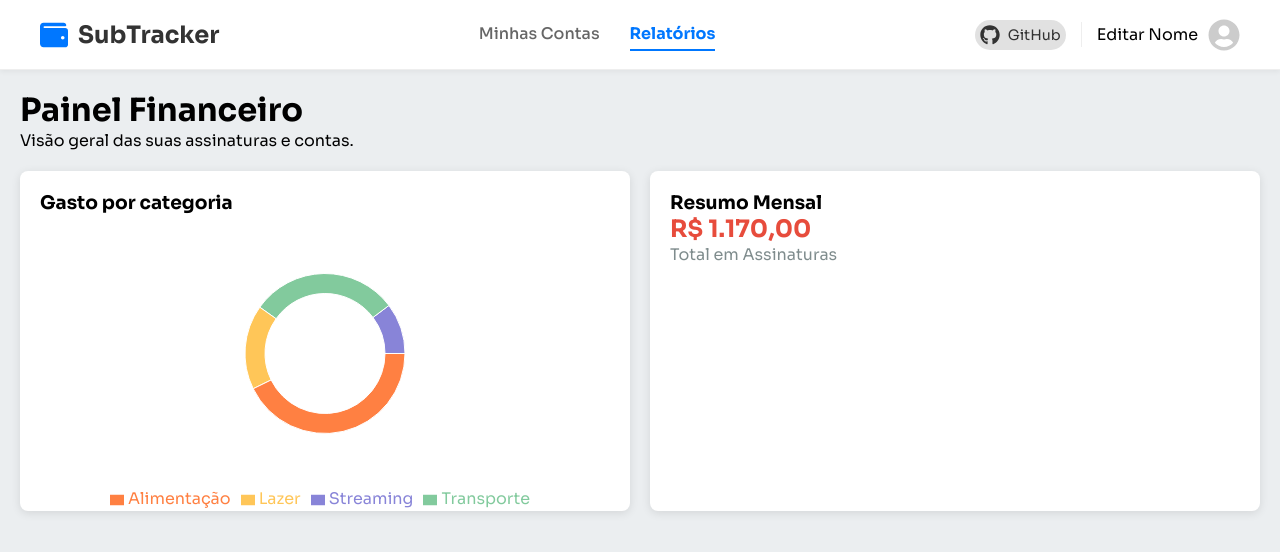
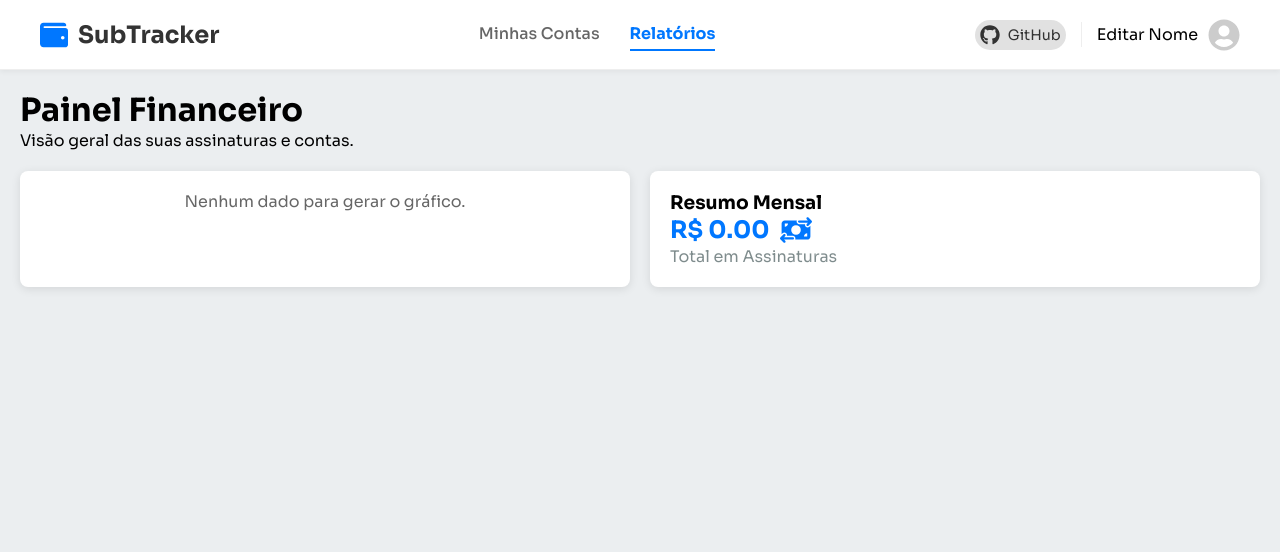
Before and after one commit to FelipeFreires-Costa/SubTracker, a React (Vite) app: page /relatorio in a window 1280 px wide. Shown: the top 552 px of the page. Built offline with nearby package versions, Linux system fonts and the light colour scheme.

Commit message:
Conectando os cados aos graficos (closes #1)

```diff
--- a/src/App.jsx
+++ b/src/App.jsx
@@ -1,7 +1,7 @@
 import Header from "./Components/Header/Header";
 import { Routes, Route } from 'react-router-dom';
-import { Home } from './pages/Home';       // Importa a Home que criamos acima
-import { Relatorio } from './pages/Relatorio'; // Importa seu Relatório
+import { Home } from './pages/Home';
+import { Relatorio } from './pages/Relatorio';
 import "./App.css";
 
 function App() {
--- a/src/Components/ExpensesChart/ExpensesCharts.tsx
+++ b/src/Components/ExpensesChart/ExpensesCharts.tsx
@@ -6,38 +6,47 @@ import {
   Legend,
   ResponsiveContainer,
 } from "recharts";
+import { Conta } from "../../types/Conta";
 
-const data = [
-  { name: "Streaming", value: 120 },
-  { name: "Transporte", value: 350 },
-  { name: "Lazer", value: 200 },
-  { name: "Alimentação", value: 500 },
-];
+interface ExpensesChartProps {
+  contas: Conta[];
+}
 
 const COLORS = ["#8884d8", "#82ca9d", "#ffc658", "#ff8042"];
 
-export function ExpensesCharts() {
+export function ExpensesCharts({ contas }: ExpensesChartProps) {
+  const dadosDoGrafico = contas.map((conta) => ({
+    name: conta.nome,
+    value: Number(conta.preco),
+  }));
+  if (contas.length === 0) {
+    return (
+      <p style={{ textAlign: "center", color: "#666" }}>
+        Nenhum dado para gerar o gráfico.
+      </p>
+    );
+  }
   return (
     <div style={{ width: "100%", height: 300 }}>
       <h3>Gasto por categoria</h3>
       <ResponsiveContainer>
         <PieChart>
           <Pie
-            data={data}
+            data={dadosDoGrafico}
             cx="50%"
             cy="50%"
             innerRadius={60}
             outerRadius={80}
             dataKey="value"
           >
-            {data.map((entry, index) => (
+            {dadosDoGrafico.map((entry, index) => (
               <Cell
                 key={`cell-${index}`}
                 fill={COLORS[index % COLORS.length]}
               />
             ))}
           </Pie>
-          <Tooltip />
+          <Tooltip formatter={(value: number) => `R$ ${value.toFixed(2)}`} />
           <Legend />
         </PieChart>
       </ResponsiveContainer>
--- /dev/null
+++ b/src/pages/Relatorio.css
@@ -0,0 +1,6 @@
+.valor-total{
+  display: flex;
+  align-items: center;
+  gap: 10px;
+
+}
--- a/src/pages/Relatorio.tsx
+++ b/src/pages/Relatorio.tsx
@@ -1,6 +1,24 @@
 import { ExpensesCharts } from '../Components/ExpensesChart/ExpensesCharts';
+import { useEffect, useState } from "react";
+import { Conta } from "../types/Conta";
+import { FaMoneyBillTransfer } from "react-icons/fa6";
+import './Relatorio.css'
 
 export function Relatorio() {
+const [contasSalvas, setContasSalvas] = useState<Conta[]>([])
+
+useEffect(() => {
+    // busca os dados do LocalStorage quando entra na página
+    const dados = localStorage.getItem("contas-pagar");
+    if (dados) {
+      setContasSalvas(JSON.parse(dados));
+    }
+  }, []);
+
+  const valorTotal = contasSalvas.reduce((total, conta) => {
+    return total + conta.preco;
+  }, 0)
+
   return (
     <div style={{ padding: '20px' }}>
       <h1>Painel Financeiro</h1>
@@ -19,7 +37,7 @@ export function Relatorio() {
           borderRadius: '8px',
           boxShadow: '0 2px 10px rgba(0,0,0,0.1)'
         }}>
-          <ExpensesCharts />
+          <ExpensesCharts contas={contasSalvas}/>
         </div>
 
 
@@ -30,8 +48,9 @@ export function Relatorio() {
           boxShadow: '0 2px 10px rgba(0,0,0,0.1)'
         }}>
           <h3>Resumo Mensal</h3>
-          <p style={{ fontSize: '24px', fontWeight: 'bold', color: '#e74c3c' }}>
-            R$ 1.170,00
+          <p className='valor-total' style={{ fontSize: '24px', fontWeight: 'bold', color: '#0077ff' }}>
+            R$ {valorTotal.toFixed(2)}
+          <FaMoneyBillTransfer size={32} color="#0077ff" opacity={1} />
           </p>
           <p style={{ color: '#7f8c8d' }}>Total em Assinaturas</p>
         </div>
--- /dev/null
+++ b/src/types/Conta.ts
@@ -0,0 +1,11 @@
+import { useState } from "react";
+
+export interface Conta {
+  id: number;
+  nome: string;
+  preco: number;
+  data: string;
+  pago: boolean;
+}
+
+const [contas, setContas] = useState<Conta[]>([]);
```
